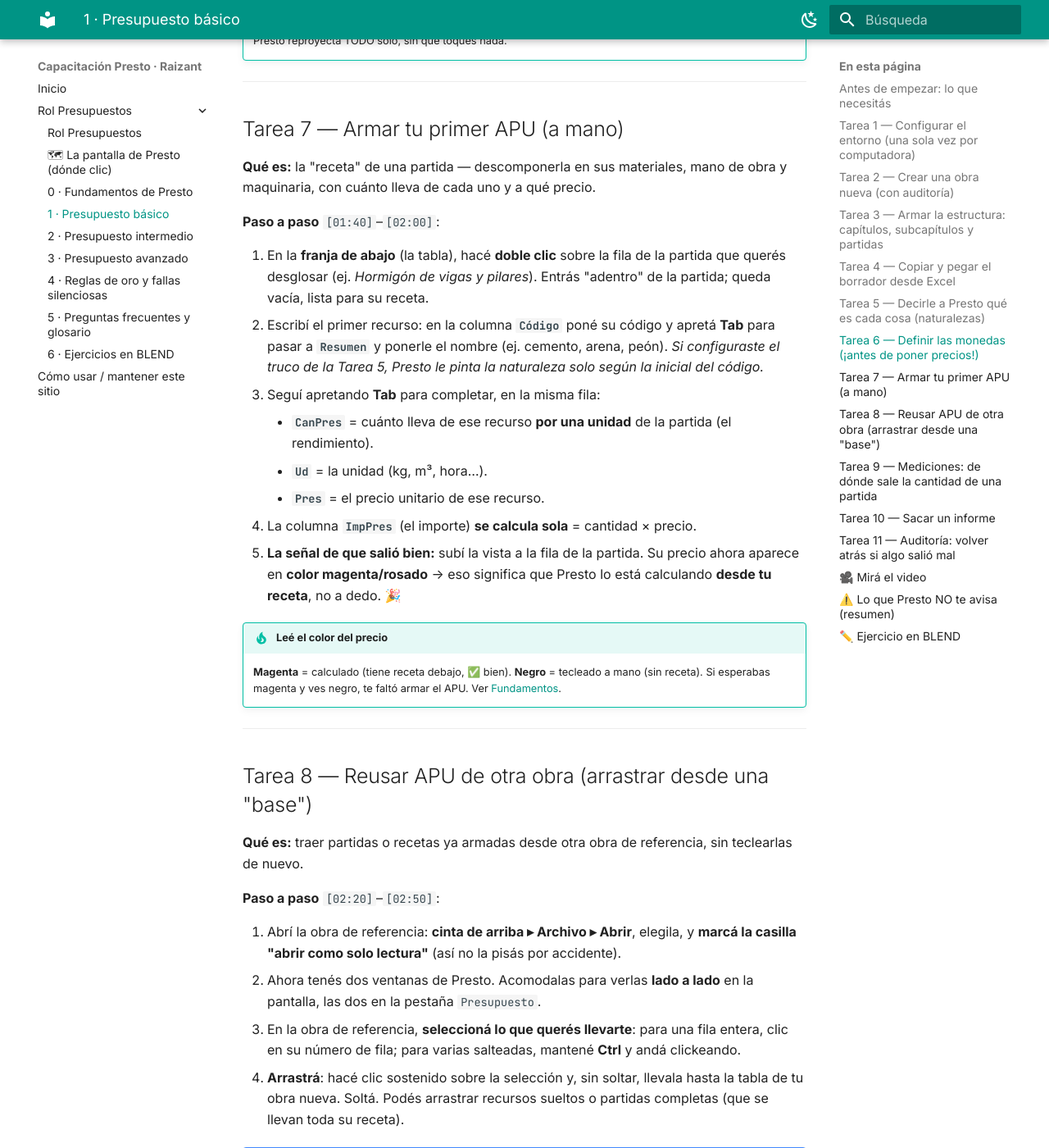
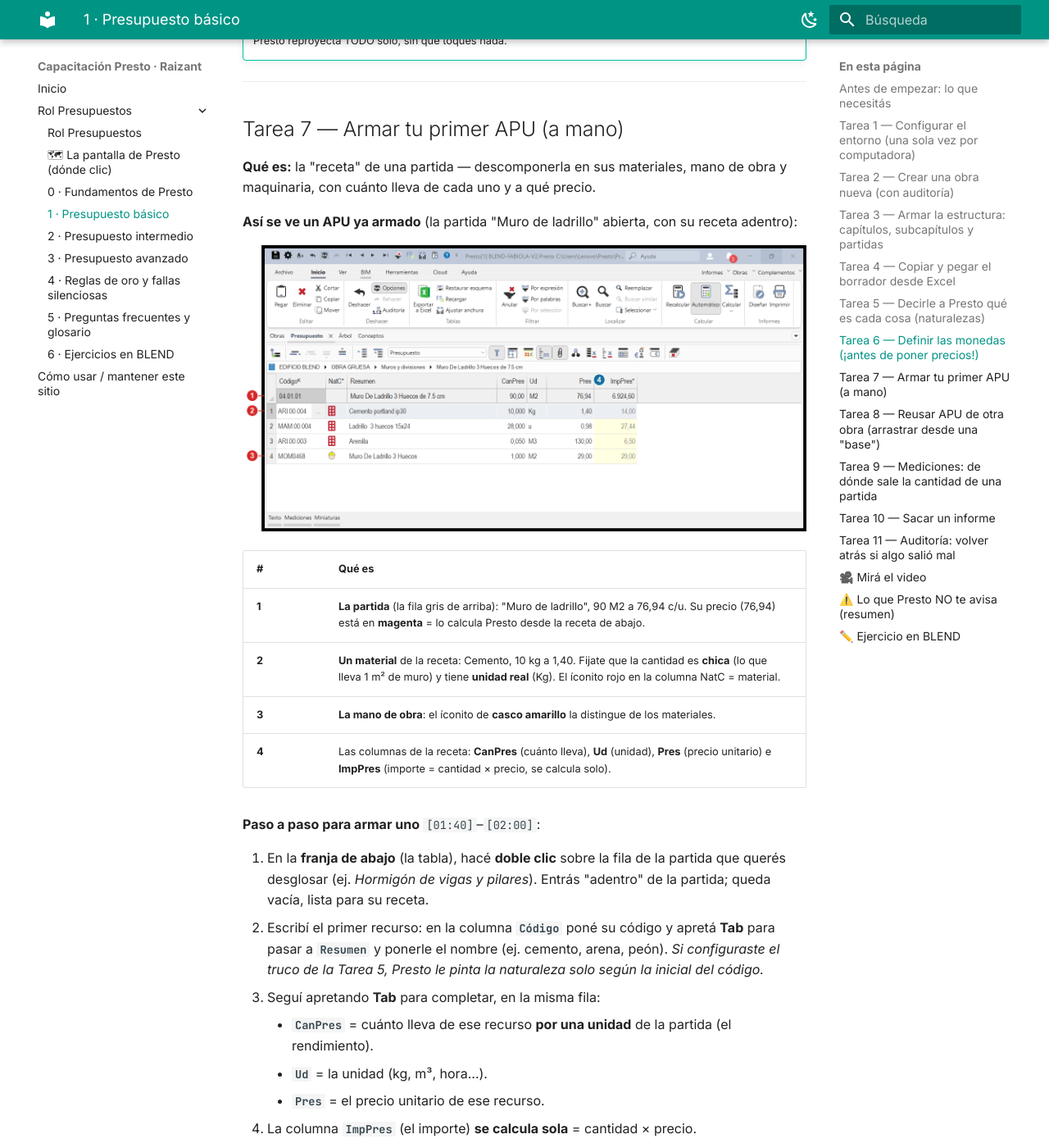
Before and after one commit to FabiolaBowlesDiaz/capacitacion-presto-raizant, an MkDocs documentation site: the page built from docs/presupuestos/1-basico.md, in a window 1280 px wide and 1400 px high, scrolled down 6477 px. Shown: the whole window at 82% size. Built offline with MkDocs 1.6.1 and Material for MkDocs 9.7.7, drawn with Linux system fonts in a browser that asks for light colours.

Commit message:
Agregar captura anotada del APU (Tarea 7 basico)
APU real de BLEND (Muro de ladrillo) con la partida, materiales,
mano de obra (casco) y columnas numeradas + leyenda explicativa.

```diff
--- a/docs/presupuestos/1-basico.md
+++ b/docs/presupuestos/1-basico.md
@@ -161,7 +161,18 @@
 
 **Qué es:** la "receta" de una partida — descomponerla en sus materiales, mano de obra y maquinaria, con cuánto lleva de cada uno y a qué precio.
 
-**Paso a paso** `[01:40]`–`[02:00]`:
+**Así se ve un APU ya armado** (la partida "Muro de ladrillo" abierta, con su receta adentro):
+
+![APU de una partida en Presto: la partida arriba y sus materiales + mano de obra debajo](../assets/presto-apu-anotado.png){ .on-glb }
+
+| # | Qué es |
+|---|---|
+| **1** | **La partida** (la fila gris de arriba): "Muro de ladrillo", 90 M2 a 76,94 c/u. Su precio (76,94) está en **magenta** = lo calcula Presto desde la receta de abajo. |
+| **2** | **Un material** de la receta: Cemento, 10 kg a 1,40. Fijate que la cantidad es **chica** (lo que lleva 1 m² de muro) y tiene **unidad real** (Kg). El íconito rojo en la columna NatC = material. |
+| **3** | **La mano de obra**: el íconito de **casco amarillo** la distingue de los materiales. |
+| **4** | Las columnas de la receta: **CanPres** (cuánto lleva), **Ud** (unidad), **Pres** (precio unitario) e **ImpPres** (importe = cantidad × precio, se calcula solo). |
+
+**Paso a paso para armar uno** `[01:40]`–`[02:00]`:
 
 1. En la **franja de abajo** (la tabla), hacé **doble clic** sobre la fila de la partida que querés desglosar (ej. _Hormigón de vigas y pilares_). Entrás "adentro" de la partida; queda vacía, lista para su receta.
 2. Escribí el primer recurso: en la columna **`Código`** poné su código y apretá **Tab** para pasar a **`Resumen`** y ponerle el nombre (ej. cemento, arena, peón). _Si configuraste el truco de la Tarea 5, Presto le pinta la naturaleza solo según la inicial del código._
```
Also changed, not shown: docs/assets/presto-apu-anotado.png (added).
